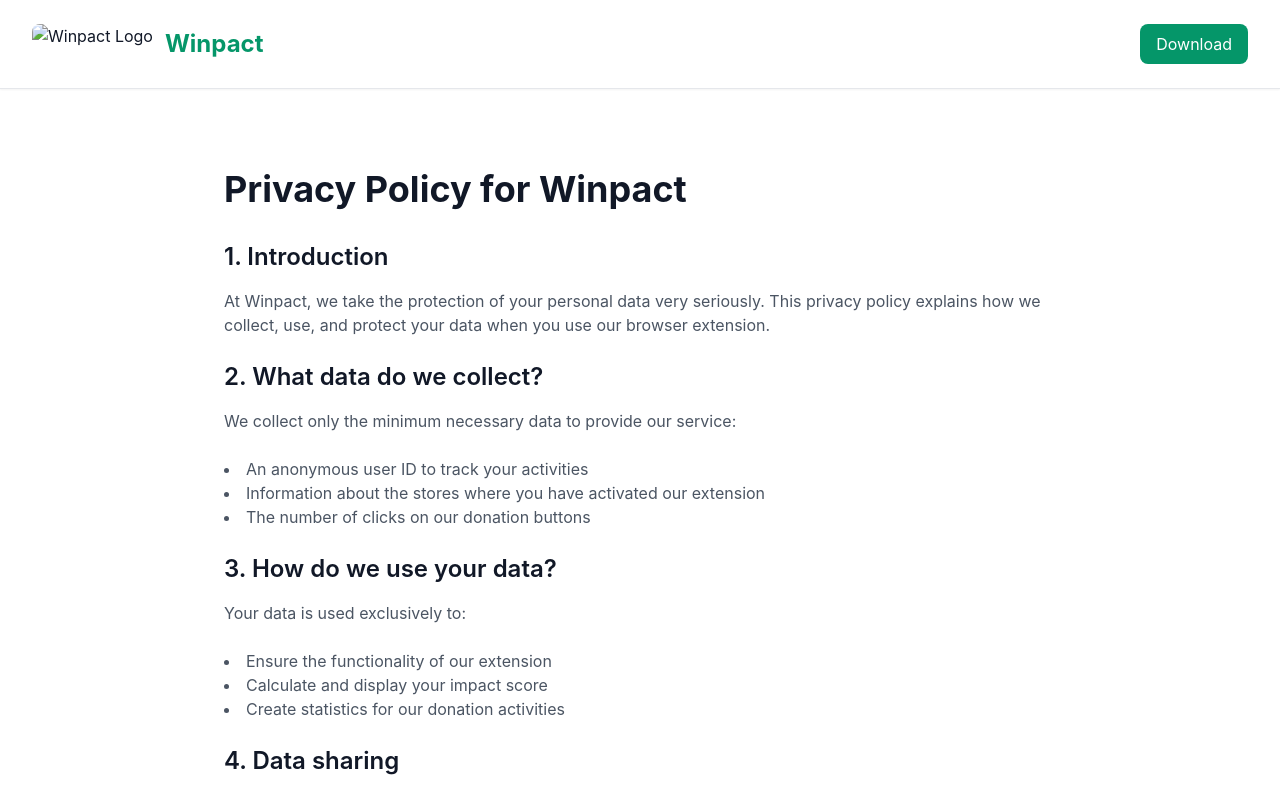
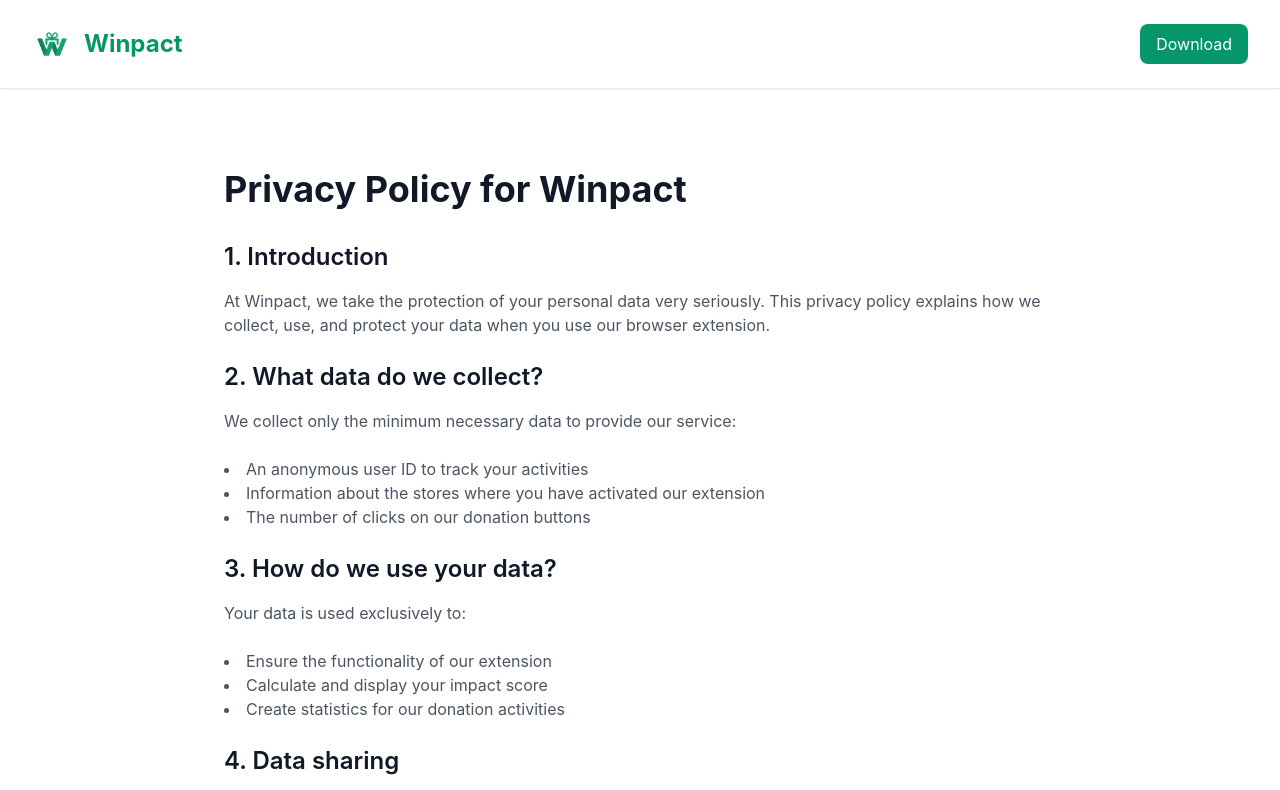
Before and after one commit to LuisH555/LuisH555.github.io, a plain HTML site: page privacy.html in a window 1280 px wide. Shown: the top 790 px of the page. Drawn offline with nearby package versions, Linux system fonts and the light colour scheme.

Commit message:
Update privacy.html

```diff
--- a/privacy.html
+++ b/privacy.html
@@ -18,7 +18,7 @@
     <div class="max-w-7xl mx-auto px-4 sm:px-6 lg:px-8">
       <div class="flex justify-between items-center py-6">
         <div class="flex items-center">
-          <img src="icons/iconW128.png" alt="Winpact Logo" class="h-10 w-auto mr-3 rounded-lg">
+          <img src="iconW128.png" alt="Winpact Logo" class="h-10 w-auto mr-3 rounded-lg">
           <div class="text-2xl font-bold text-emerald-600">Winpact</div>
         </div>
         <a href="#" class="bg-emerald-600 text-white px-4 py-2 rounded-lg hover:bg-emerald-700 transition-colors">Download</a>
@@ -90,4 +90,5 @@
     </div>
   </footer>
 </body>
+
 </html>
```
